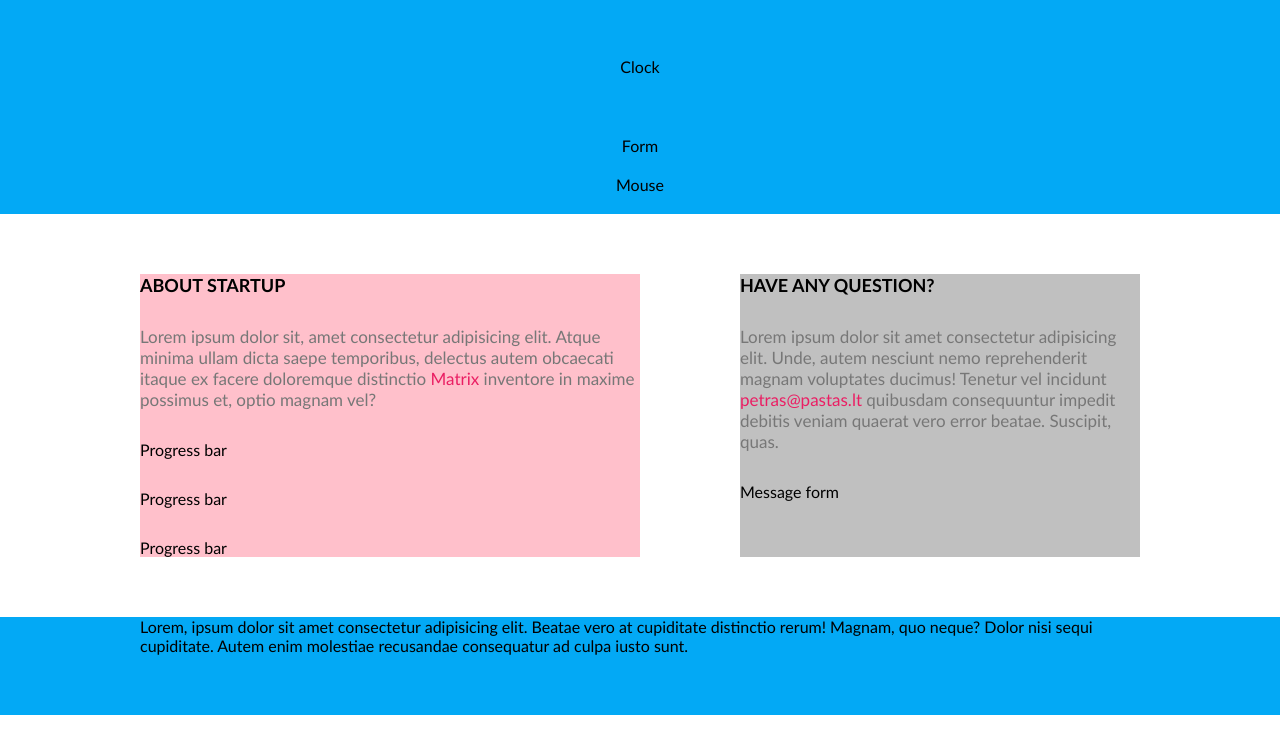
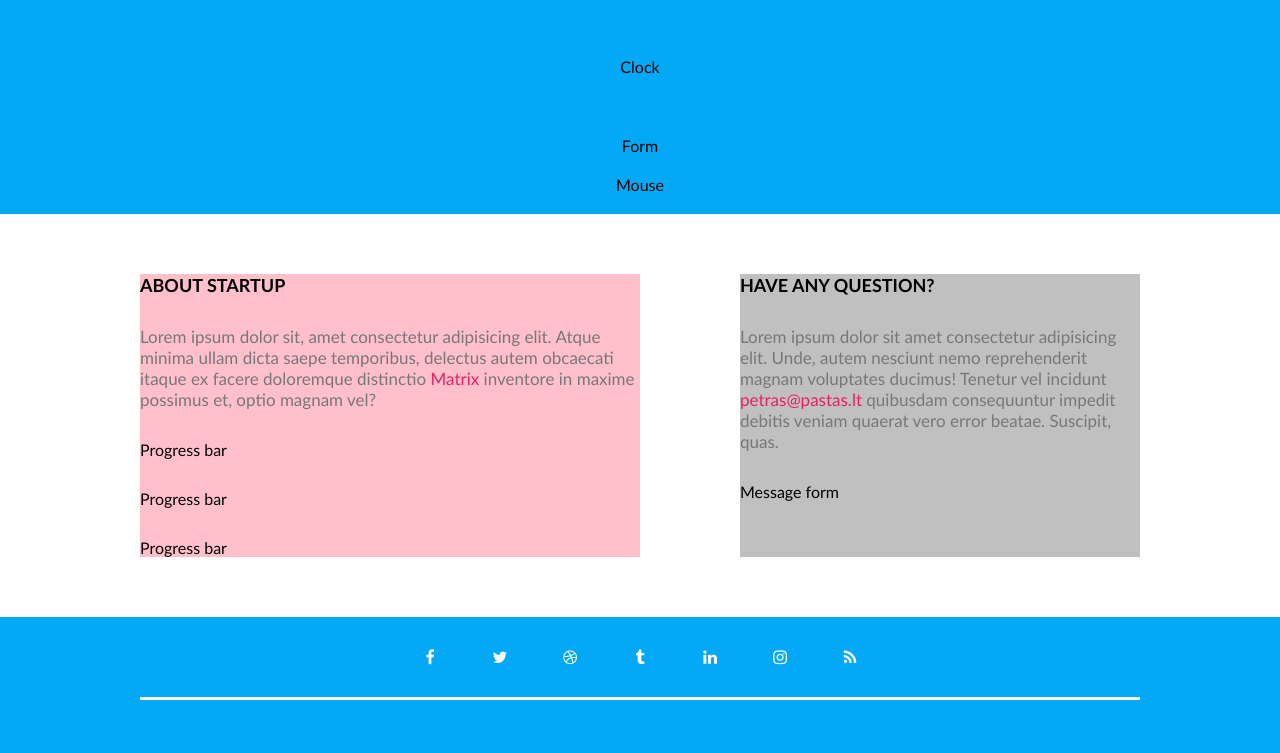
Before and after one commit to AurimasCerniauskas/9_12, a website: page index.html in a window 1280 px wide. Shown: the part 321-1074 px from the top of the page. Before the commit the page ends 1036 px from the top, so only its background shows below. Drawn offline with Linux system fonts and the light colour scheme.

Commit message:
social done

```diff
--- a/css/pages/home.css
+++ b/css/pages/home.css
@@ -64,8 +64,34 @@ section.container.bg-main{
   text-decoration: none;
   color: var(--secondary-color);
  }
+ .column-description > a:hover{
+  text-decoration: underline;
+ }
 /* Hero section end */
 
+ .socials{
+  display: flex;
+  flex-wrap: wrap;
+  gap: 30px;
+  justify-content: center;
+  padding: 20px 0;
+  border-bottom: 3px solid #fff;
+ }
+ .socials > a{
+  text-align: center;
+  display: block;
+  border-radius: 50%;
+  transition: all 0.3s;
+  width: 40px;
+  height: 40px;
+  line-height: 40px;
+  color: #fff;
+  text-decoration: none;
+ }
+ .socials > a:hover{
+background-color: #fff;
+color: var(--main-color);
+ }
 footer.container{
   padding-top: 0;
 }
--- a/index.html
+++ b/index.html
@@ -53,7 +53,18 @@
     </div>
   </section>
   <footer class="container bg-main">
-    <div class="row">Lorem, ipsum dolor sit amet consectetur adipisicing elit. Beatae vero at cupiditate distinctio rerum! Magnam, quo neque? Dolor nisi sequi cupiditate. Autem enim molestiae recusandae consequatur ad culpa iusto sunt.</div>
+    <div class="row socials">
+      <a href="#" class="fa fa-facebook" target="_blank"></a>
+      <a href="#" class="fa fa-twitter" target="_blank"></a>
+      <a href="#" class="fa fa-dribbble" target="_blank"></a>
+      <a href="#" class="fa fa-tumblr" target="_blank"></a>
+      <a href="#" class="fa fa-linkedin" target="_blank"></a>
+      <a href="#" class="fa fa-instagram" target="_blank"></a>
+      <a href="#" class="fa fa-rss" target="_blank"></a>
+    </div>
+    <div class="row-short">
+
+    </div>
   </footer>
 </body>
 </html>
```
